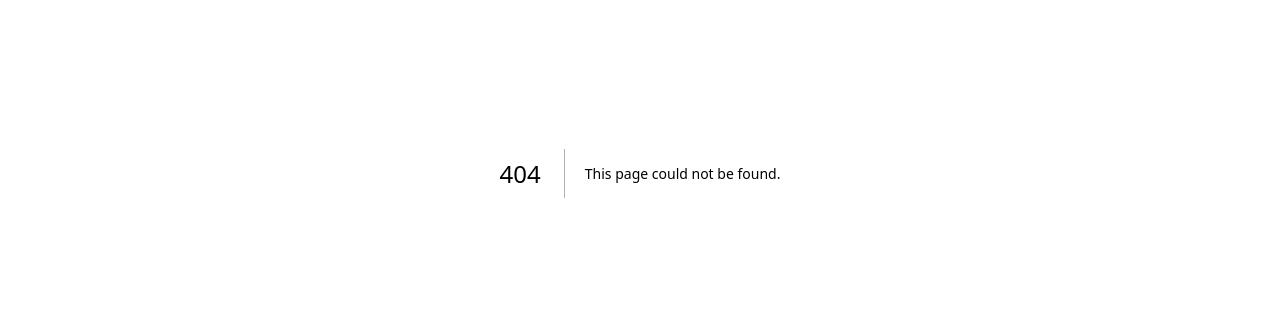
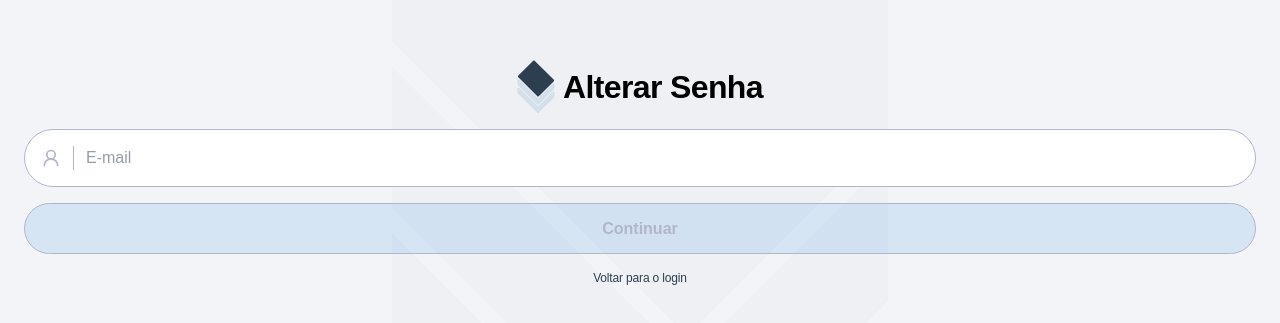
Before and after one commit to HCarrer/livro-livre-admin, a Next.js app: page /public/esqueci-minha-senha in a window 1280 px wide. Before the commit this address had no page. Shown: the part 227-550 px from the top of the page. Built offline with nearby package versions, Linux system fonts and the light colour scheme; a web font is replaced by a local one.

Commit message:
feat: initial forgotten password implementation

```diff
--- /dev/null
+++ b/src/pages/public/esqueci-minha-senha/index.tsx
@@ -0,0 +1,177 @@
+/* eslint-disable react-hooks/exhaustive-deps */
+import Button from "@/design-system/button"
+import Input from "@/design-system/input"
+import Image from "next/image"
+import { useCallback, useEffect, useMemo, useState } from "react"
+import Logo from "../../../../public/icons/logo.svg"
+import Background from "../../../../public/icons/background.svg"
+import Link from "next/link"
+import { LOGIN } from "@/constants/routes"
+import { useForm } from "react-hook-form"
+import { ForgotPasswordFormDefaultValues, ForgotPasswordFormProps } from "@/constants/forms/esqueci-minha-senha"
+
+const Login = () => {
+	const [showPassword, setShowPassword] = useState(false)
+	const [showPasswordConfirmation, setShowPasswordConfirmation] = useState(false)
+	const [currentStep, setCurrentStep] = useState<"email" | "twoFactor" | "newPassword">("email")
+
+	const {
+		formState: { isValid, errors },
+		setValue,
+		register,
+		handleSubmit,
+		watch,
+		setError,
+		clearErrors
+	} = useForm<ForgotPasswordFormProps>({
+		defaultValues: ForgotPasswordFormDefaultValues,
+		mode: 'all',
+    criteriaMode: 'all'
+	})
+
+	const handleEmailChange = (e: React.ChangeEvent<HTMLInputElement>) => {
+		setValue('email', e.target.value, { shouldValidate: true, shouldDirty: true })
+	}
+
+	const emailValue = watch('email')
+	const twoFactorCodeValue = watch('twoFactorCode')
+	const newPasswordValue = watch('newPassword')
+	const newPasswordConfirmationValue = watch('newPasswordConfirmation')
+
+	const handleTwoFactorChange = (e: React.ChangeEvent<HTMLInputElement>) => {
+		if (e.target.value.length > 6) return
+		setValue('twoFactorCode', e.target.value, { shouldValidate: true, shouldDirty: true })
+	}
+
+	const handleNewPasswordChange = (e: React.ChangeEvent<HTMLInputElement>) => {
+		setValue('newPassword', e.target.value, { shouldValidate: true, shouldDirty: true })
+	}
+
+	const handleNewPasswordConfirmationChange = (e: React.ChangeEvent<HTMLInputElement>) => {
+		setValue('newPasswordConfirmation', e.target.value, { shouldValidate: true, shouldDirty: true })
+	}
+
+	const onSubmit = (data: ForgotPasswordFormProps) => {
+		// TODO: deixar login funcional e hashear senha
+		console.log(data)
+	}
+
+	const advanceStep = useCallback(() => {
+		if (currentStep === "email") setCurrentStep("twoFactor")
+		else if (currentStep === "twoFactor") setCurrentStep("newPassword")
+	}, [currentStep])
+
+	const shouldDisableEmailButton = useMemo(() => {
+		if (!emailValue) return true
+		if (emailValue) {
+			const emailRegex = /^[^\s@]+@[^\s@]+\.[^\s@]+$/
+			return !emailRegex.test(emailValue)
+		}
+	}, [emailValue])
+
+	const shouldDisableTwoFactorButton = useMemo(() => {
+		if (!twoFactorCodeValue) return true
+		if (twoFactorCodeValue) {
+			const twoFactorCodeRegex = /^\d{6}$/
+			return !twoFactorCodeRegex.test(twoFactorCodeValue)
+		}
+	}, [twoFactorCodeValue])
+
+	useEffect(() => {
+		console.log(newPasswordValue, newPasswordConfirmationValue)
+		if (newPasswordValue && newPasswordConfirmationValue) {
+			if (newPasswordValue !== newPasswordConfirmationValue) {
+				console.log('setting error')
+				setError('newPasswordConfirmation', { type: 'custom', message: 'As senhas não coincidem' })
+			} else clearErrors('newPasswordConfirmation')
+		}
+	}, [newPasswordValue, newPasswordConfirmationValue])
+
+	const EmailStepContent = useMemo(() => (
+		<>
+			<Input
+				{...register('email', {
+					required: 'Campo obrigatório'
+				})}
+				className="w-full"
+				placeholder="E-mail"
+				type="text"
+				icon="avatar"
+				onChange={handleEmailChange}
+				errorMessage={errors.email?.message}
+			/>
+			<Button label="Continuar" variant="main" disabled={shouldDisableEmailButton} type="submit" onClick={advanceStep} className="w-full"/>
+		</>
+	), [shouldDisableEmailButton, advanceStep, handleEmailChange, register, errors.email?.message])
+
+	const TwoFactorStepContent = useMemo(() => (
+		<>
+			<p className="text-navy-blue text-f6">Preencha os campos abaixo com os 6 dígitos que enviamos para o e-mail <span className="text-power-blue font-semibold">{emailValue}</span></p>
+			<Input
+				{...register('twoFactorCode', {
+					required: 'Campo obrigatório'
+				})}
+				maxLength={6}
+				className="w-full"
+				placeholder="Código de 6 dígitos"
+				type="text"
+				icon={shouldDisableTwoFactorButton ? "locked" : "unlocked"}
+				onChange={handleTwoFactorChange}
+				errorMessage={errors.twoFactorCode?.message}
+			/>
+			<Button label="Continuar" variant="main" disabled={shouldDisableTwoFactorButton} type="submit" onClick={advanceStep} className="w-full"/>
+		</>
+	), [shouldDisableTwoFactorButton, advanceStep, handleTwoFactorChange, register, errors.twoFactorCode?.message, emailValue])
+
+	const NewPasswordContent = useMemo(() => (
+		<>
+			<Input
+				{...register('newPassword', {
+					required: 'Campo obrigatório'
+				})}
+				className="w-full"
+				placeholder="Nova senha"
+				type={showPassword ? "text" : "password"}
+				icon={showPassword ? "openEye" : "closedEye"}
+				onChange={handleNewPasswordChange}
+				onIconClick={() => setShowPassword(!showPassword)}
+				errorMessage={errors.newPassword?.message}
+			/>
+			<Input
+				{...register('newPasswordConfirmation', {
+					required: 'Campo obrigatório'
+				})}
+				className="w-full"
+				placeholder="Confirme sua nova senha"
+				type={showPassword ? "text" : "password"}
+				icon={showPasswordConfirmation ? "openEye" : "closedEye"}
+				onChange={handleNewPasswordConfirmationChange}
+				onIconClick={() => setShowPasswordConfirmation(!showPasswordConfirmation)}
+				errorMessage={errors.newPasswordConfirmation?.message}
+			/>
+			<Button label="Alterar senha" variant="main" disabled={!isValid} type="submit" onClick={handleSubmit(onSubmit)} className="w-full"/>
+		</>
+	), [handleNewPasswordConfirmationChange, register, errors])
+
+	return (
+		<div className="relative w-screen h-screen px-6 py-8 flex items-center justify-center">
+			<div className="z-2 w-full flex flex-col justify-center items-center gap-y-4">
+				<div className="flex justify-center gap-x-4 items-center">
+					<p className="text-f2 font-semibold flex gap-x-2 items-center">
+						<Image src={Logo} width={38} height={53} alt="Logotipo - Livro Livre" />
+						Alterar Senha
+					</p>
+				</div>
+				{currentStep === "email" && EmailStepContent}
+				{currentStep === "twoFactor" && TwoFactorStepContent}
+				{currentStep === "newPassword" && NewPasswordContent}
+				<Link href={LOGIN}>
+					<p className="text-navy-blue text-f7 w-full text-center">Voltar para o login</p>
+				</Link>
+			</div>
+			<Image src={Background} width={496} height={744} alt="Marca D'agua - Livro Livre" className="absolute z-1" />
+		</div>
+	)
+}
+
+export default Login
```
